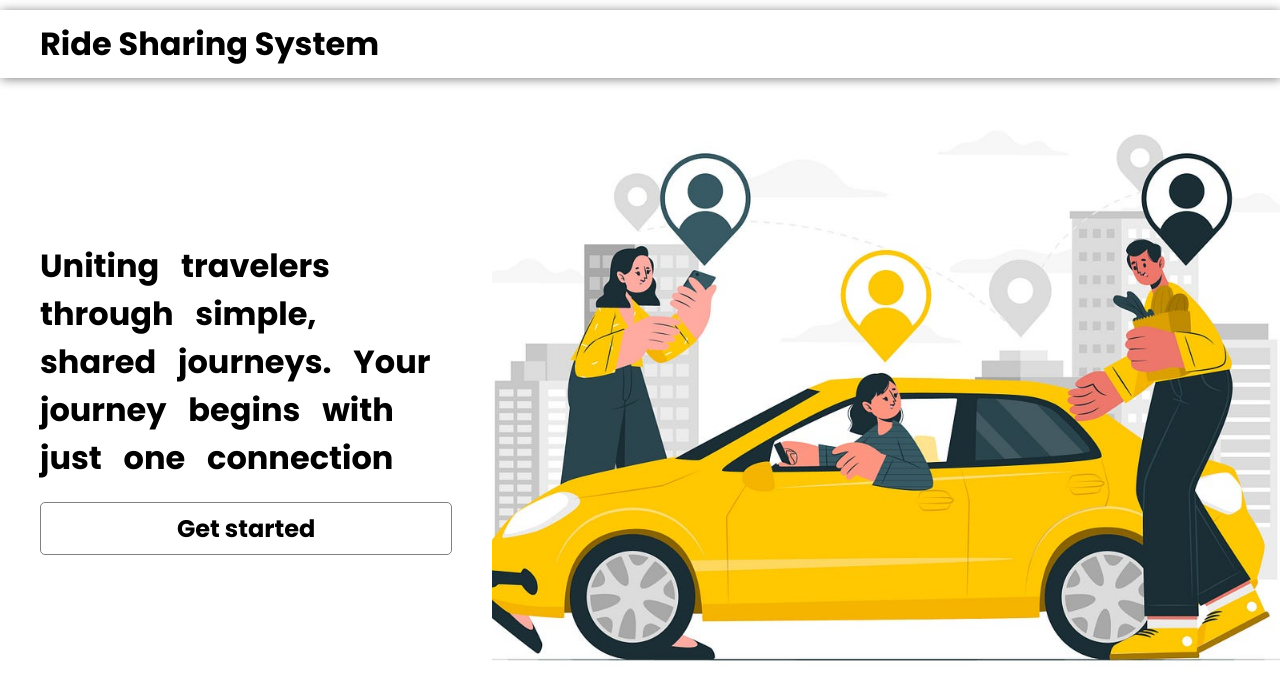
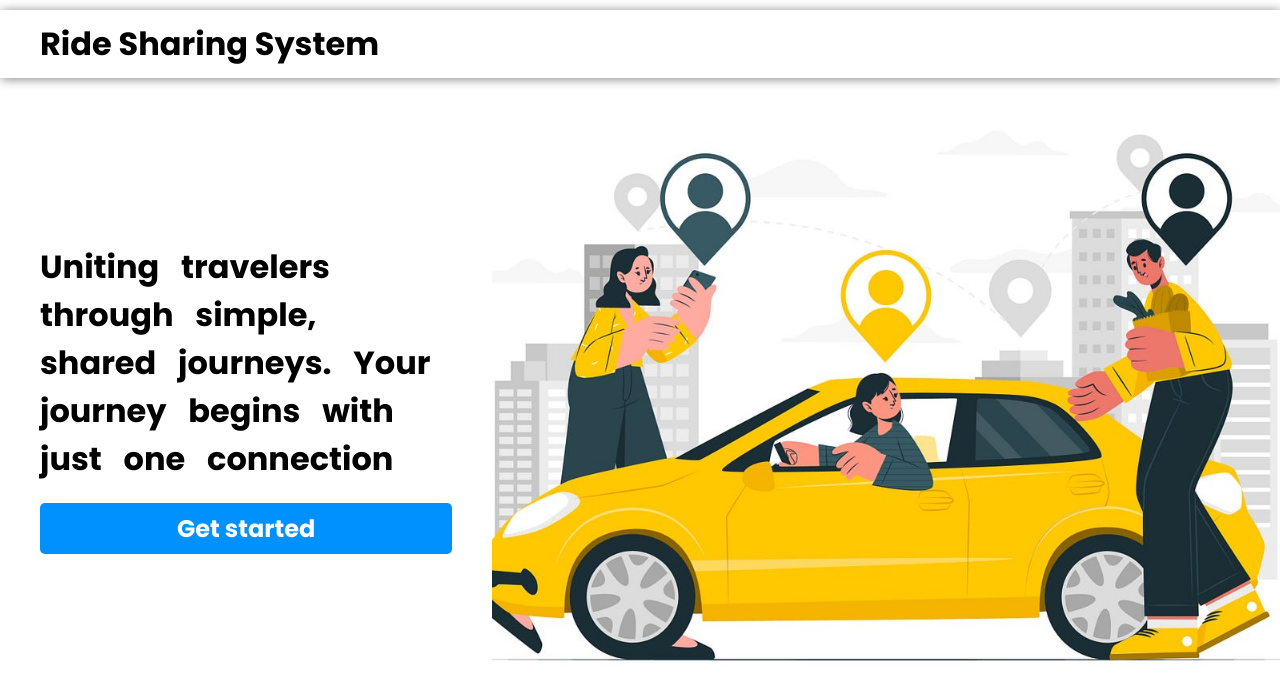
Before and after one commit to NimmalaSravanthi/rideshare-app, a React (Vite) app in the folder frontend-under-working/: page / in a window 1280 px wide. Shown: the top 700 px of the page. Built offline with nearby package versions, Linux system fonts and the light colour scheme.

Commit message:
made changes in css

```diff
--- a/frontend-under-working/src/pages/LandingPage.jsx
+++ b/frontend-under-working/src/pages/LandingPage.jsx
@@ -15,7 +15,7 @@ export default function LandingPage() {
             Your journey begins with just one connection</h1>
           <button
             className='get-started-btn'
-            onClick={() => navigate('/admin-login')}
+            onClick={() => navigate('/login')}
           >
             Get started
           </button>
--- a/frontend-under-working/src/pages/LoginPage.jsx
+++ b/frontend-under-working/src/pages/LoginPage.jsx
@@ -12,9 +12,6 @@ export default function LoginPage() {
 
   const handleLoginBtnClick = () => {
 
-    if (role === 'admin') {
-      navigate('admin-dashboard');
-    }
   }
 
   return (
--- a/frontend-under-working/src/styles/LandingPage.css
+++ b/frontend-under-working/src/styles/LandingPage.css
@@ -26,10 +26,11 @@
 }
 
 .get-started-btn {
+  border: none;
   font-size: 1.5em;
   font-weight: bold;
   padding: .5rem 1.5rem;
-  border: 1px solid gray;
   border-radius: 5px;
-  background-color: white;
+  color: white;
+  background-color: rgb(0, 145, 255);
 }
```
